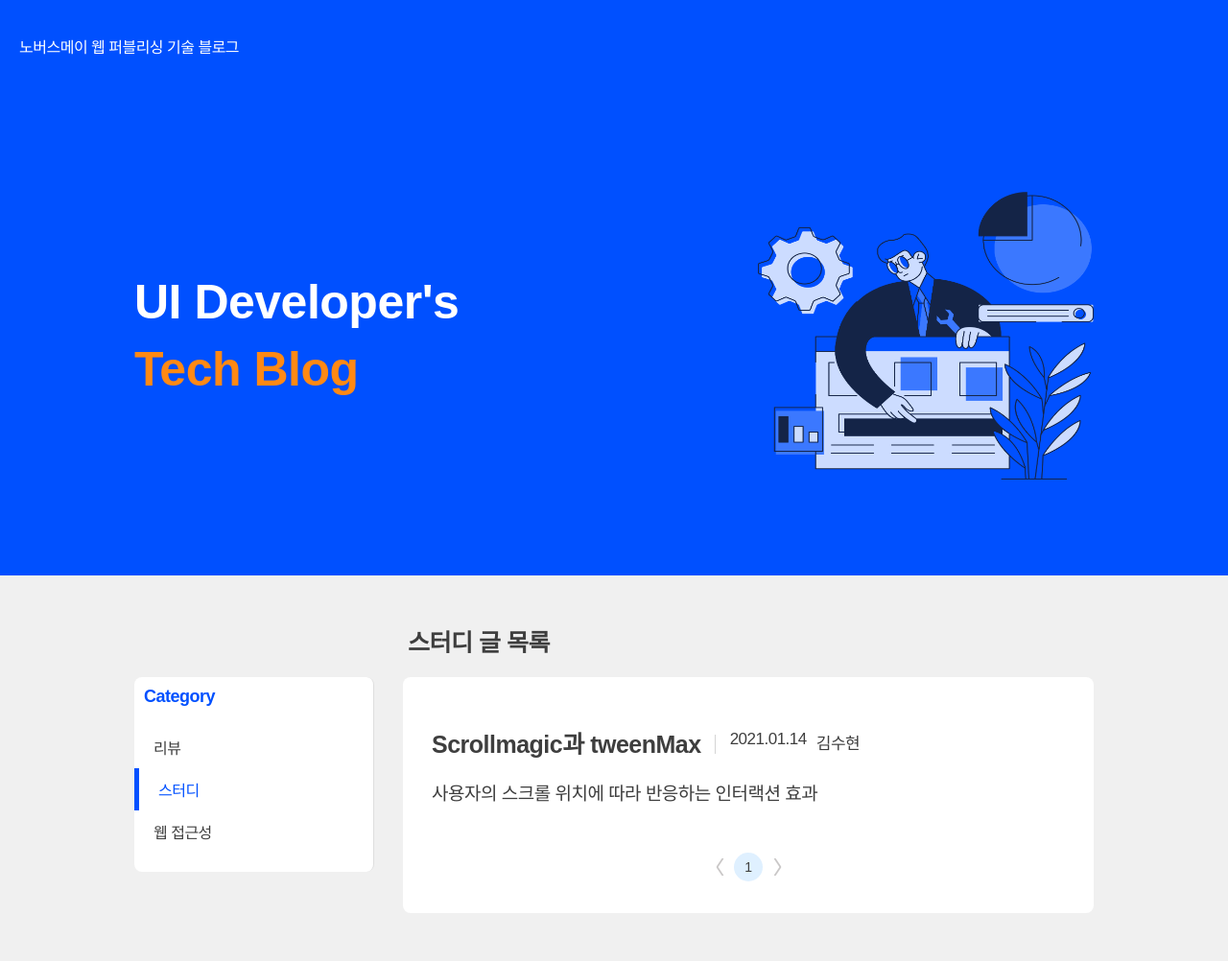
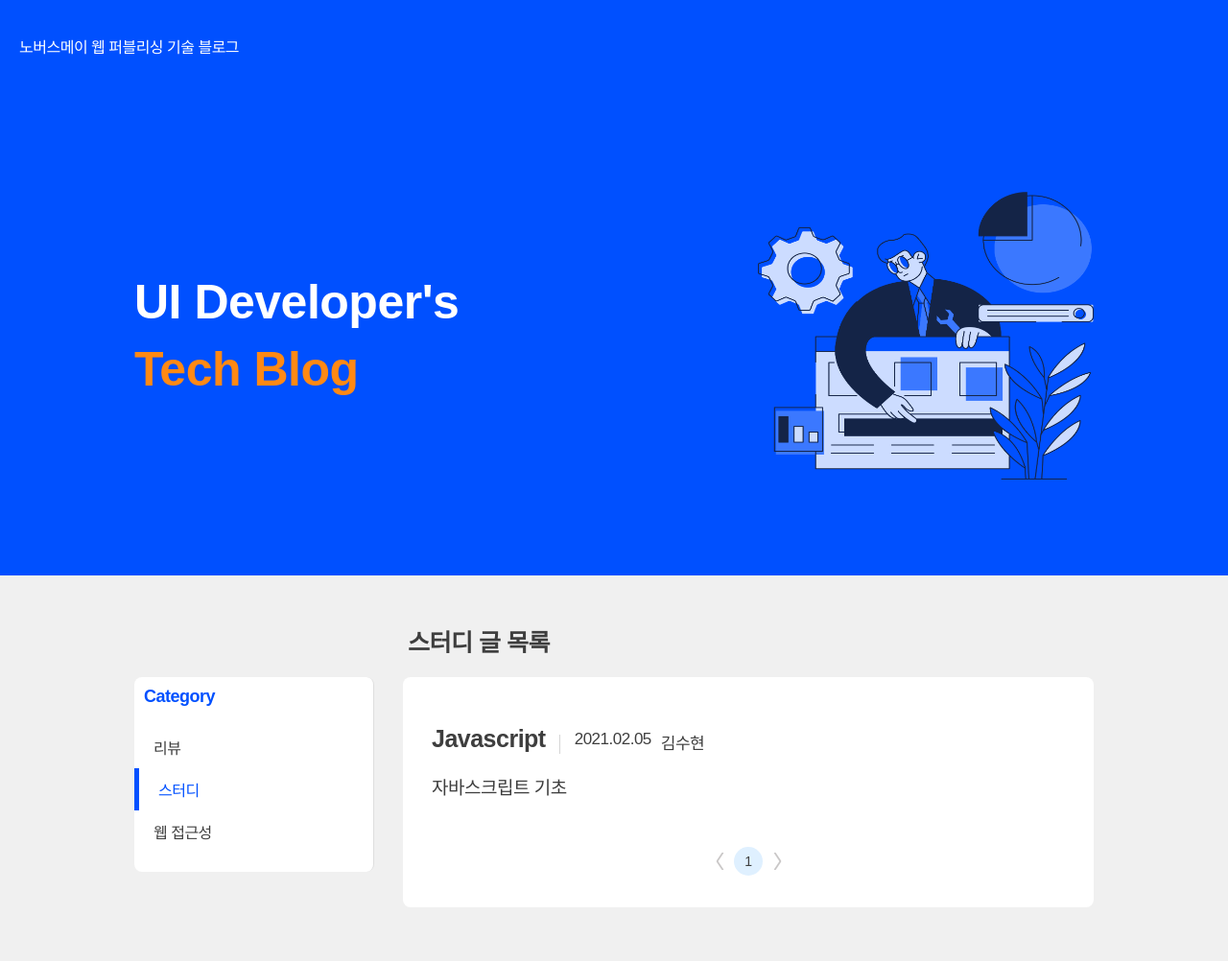
Before and after one commit to HYEN35/Novusmay, a plain HTML site: page Study/html/study/index.html in a window 1280 px wide. Shown: the whole page at 96% size. Drawn offline with Linux system fonts and the light colour scheme; a web font is replaced by a local one.

Commit message:
파일 이름명 수정

```diff
--- a/Study/html/study/index.html
+++ b/Study/html/study/index.html
@@ -55,13 +55,13 @@
 							<ul class="list_bx">
 								<li class="list">
 									<dl>
-										<dt class="title"><a href="./scrollmagic.html">Scrollmagic과 tweenMax</a></dt>
+										<dt class="title"><a href="./javascript.html">Javascript</a></dt>
 										<dd class="info">
-											<span class="date">2021.01.14</span>
+											<span class="date">2021.02.05</span>
 											<span class="name">김수현</span>
 										</dd>
 									</dl>
-									<span class="sub_title">사용자의 스크롤 위치에 따라 반응하는 인터랙션 효과</span>
+									<span class="sub_title">자바스크립트 기초</span>
 								</li>
 							</ul>
 							<div class="page_btn">
```
Also changed, not shown: Study/html/study/javascript.html (renamed from Study/html/study/scrollmagic.html, +4 -0 lines).
